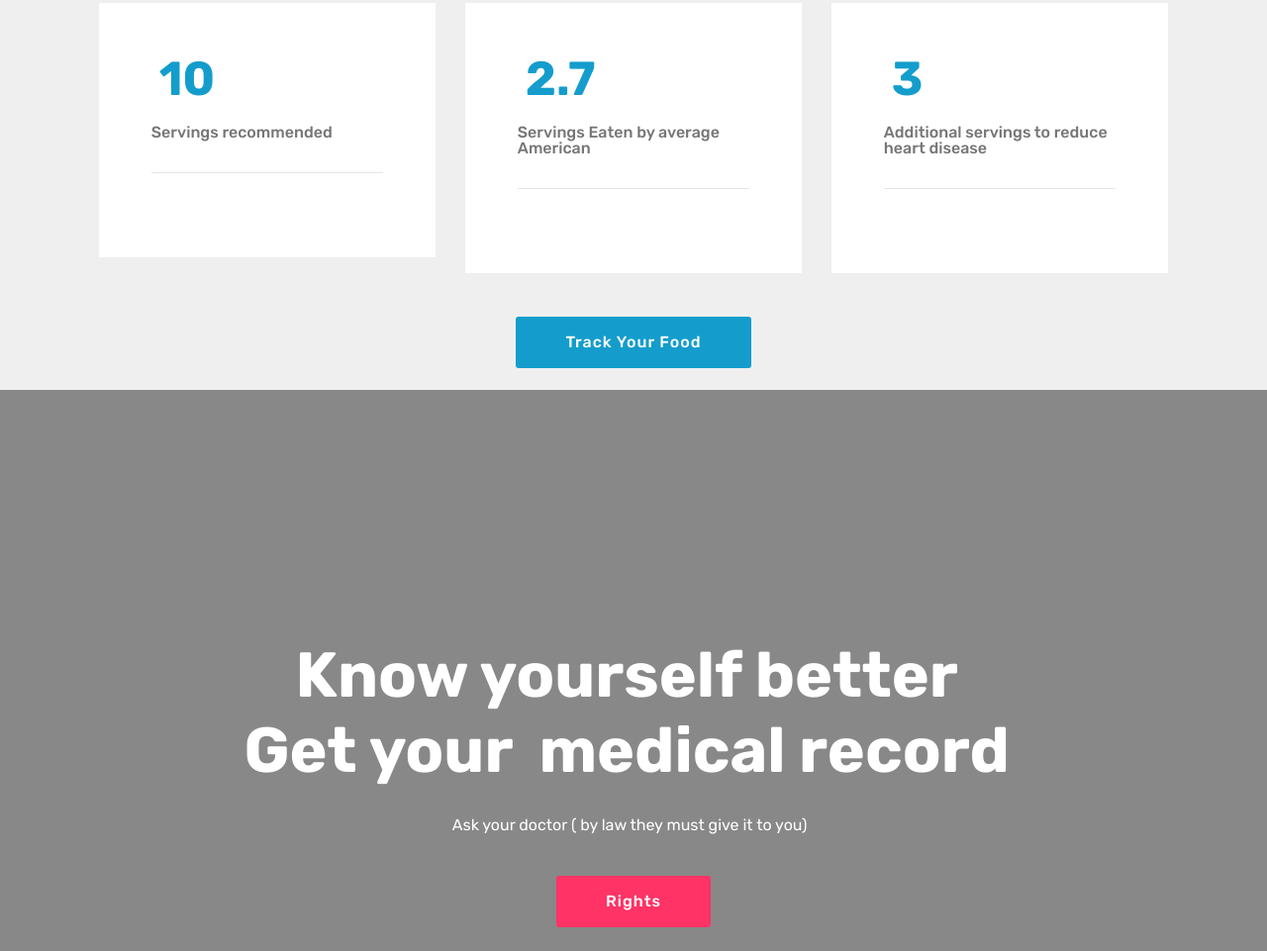
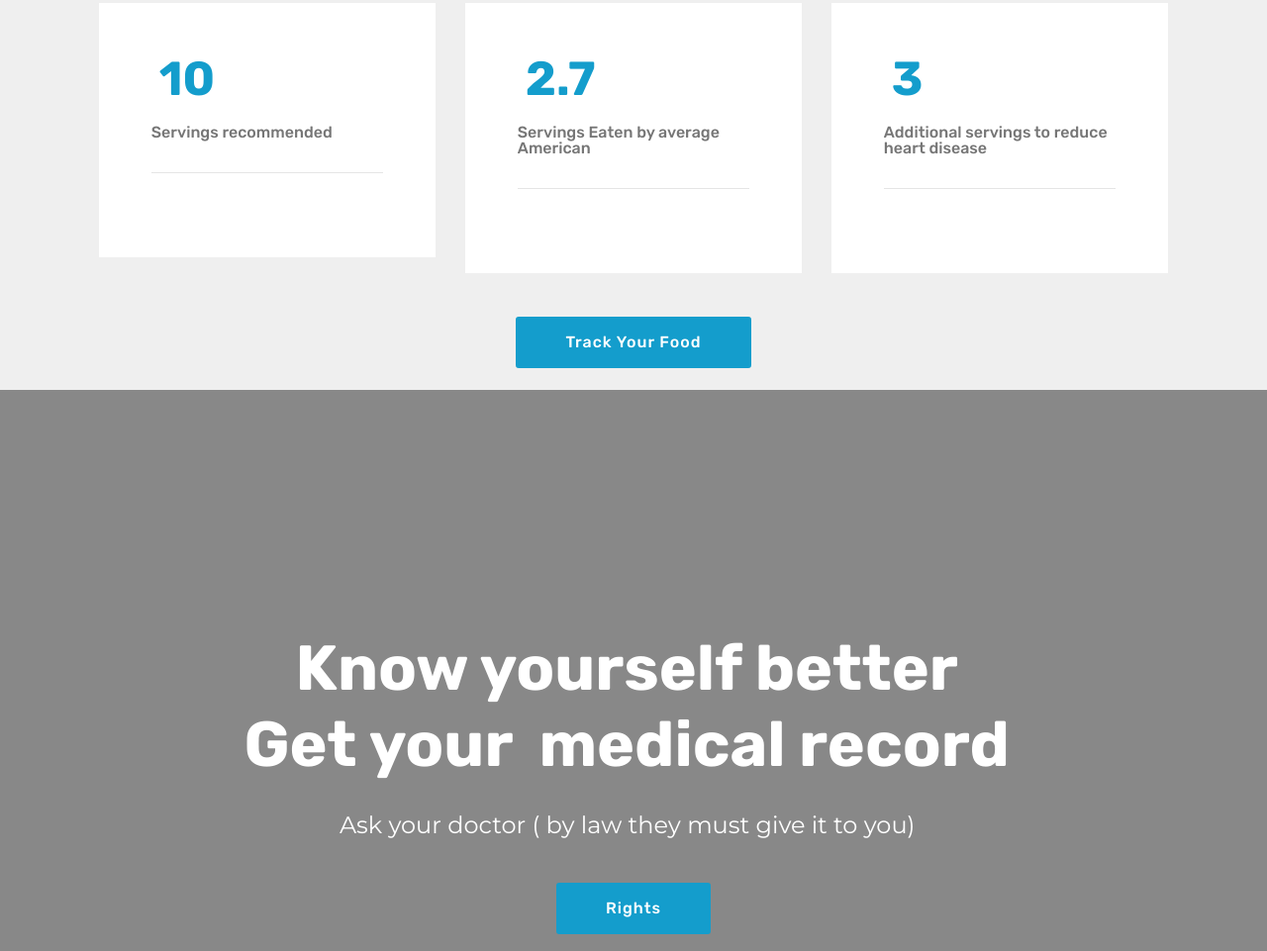
Before and after one commit to brysonwong/v4, a plain HTML site: page index.html in a window 1280 px wide. Shown: the part 1836-2797 px from the top of the page at 99% size. Drawn offline with Linux system fonts and the light colour scheme.

Commit message:
create github pages

```diff
--- a/index.html
+++ b/index.html
@@ -41,7 +41,7 @@
 
 </section>
 
-<section class="engine"><a href="https://mobirise.ws/e">best web builder software</a></section><section class="mbr-section content5 cid-qI9BRsYkhR mbr-parallax-background" id="content5-6">
+<section class="engine"><a href="https://mobirise.ws/b">best site creator</a></section><section class="mbr-section content5 cid-qI9BRsYkhR mbr-parallax-background" id="content5-6">
 
 
 
@@ -241,8 +241,8 @@
             <div class="mbr-white col-md-10">
                 <h1 class="mbr-section-title mbr-bold pb-3 mbr-fonts-style display-1">Know yourself better&nbsp;<br>Get your &nbsp;medical record&nbsp;</h1>
 
-                <p class="mbr-text pb-3 mbr-fonts-style display-5">Ask your doctor ( by law they must give it to you) &nbsp;</p>
-                <div class="mbr-section-btn"><a class="btn btn-md btn-secondary display-4" href="https://mobirise.com">Rights</a></div>
+                <p class="mbr-text pb-3 mbr-fonts-style display-7">Ask your doctor ( by law they must give it to you) &nbsp;</p>
+                <div class="mbr-section-btn"><a class="btn btn-md btn-primary display-4" href="https://mobirise.com">Rights</a></div>
             </div>
         </div>
     </div>
```
Also changed, not shown: 1 other file.
